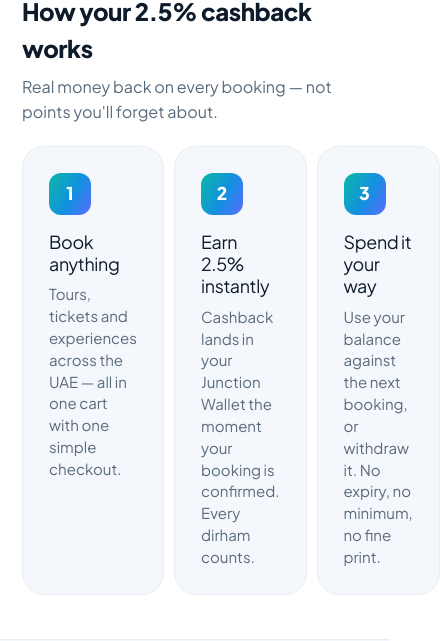
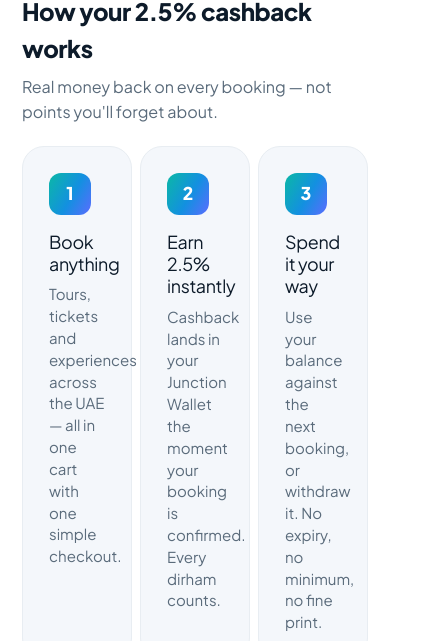
Before and after one commit to masimashiqeen1985/uae-junction-frontend, a Next.js app: page / in a window 390 px wide. Shown: the part 1986-2627 px from the top of the page, 440 px wide, since content can reach past the window. Built offline with nearby package versions, Linux system fonts and the light colour scheme; no server answers.

Commit message:
fix(home): how-grid minmax(0,1fr) to stop 375px overflow

```diff
--- a/src/components/home/vibrant-home.css
+++ b/src/components/home/vibrant-home.css
@@ -111,7 +111,7 @@ html{scroll-behavior:smooth}
 .vibrant-home .how{background:#fff;border-top:1px solid var(--line);border-bottom:1px solid var(--line)}
 .vibrant-home .how-grid{display:grid;grid-template-columns:repeat(3,1fr);gap:22px;margin-top:14px}
 @media(max-width:760px){
-  .vibrant-home .how-grid{grid-template-columns:repeat(3,1fr);gap:10px}
+  .vibrant-home .how-grid{grid-template-columns:repeat(3,minmax(0,1fr));gap:8px}
   .vibrant-home .step{padding:14px 10px;border-radius:14px}
   .vibrant-home .step .n{width:30px;height:30px;border-radius:9px;font-size:.92rem}
   .vibrant-home .step h4{margin:10px 0 6px;font-size:.88rem;line-height:1.25}
```
